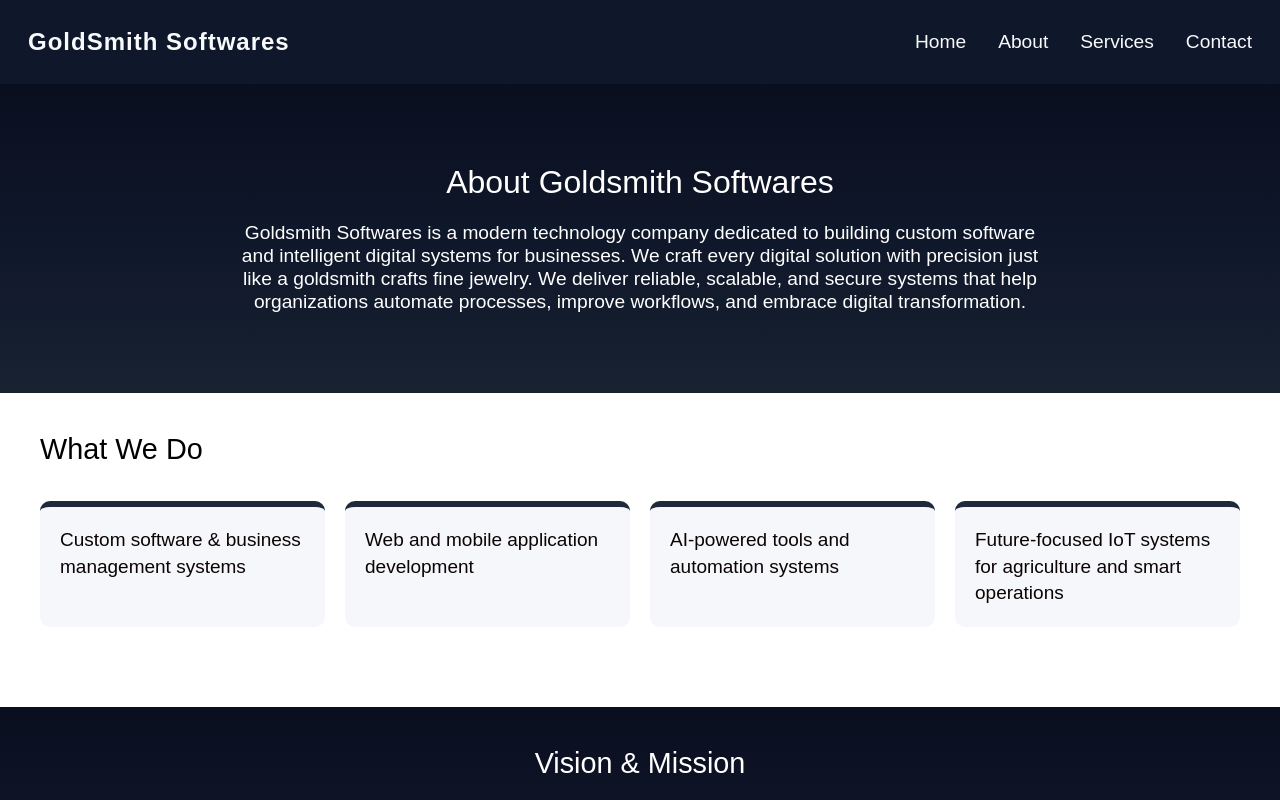
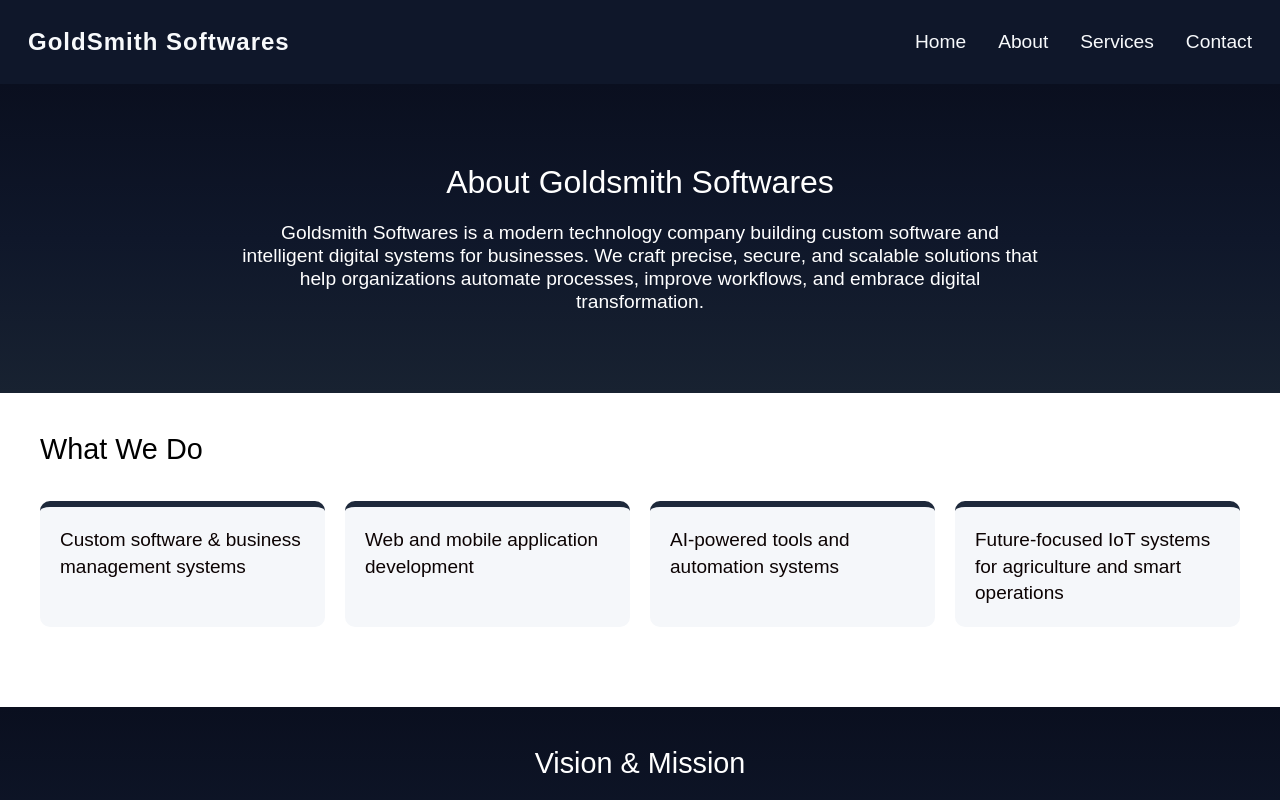
Before and after one commit to dariusjackony/Goldsmith-Software, a React (Vite) app: page /about in a window 1280 px wide. Shown: the top 800 px of the page. Built offline with nearby package versions, Linux system fonts and the light colour scheme.

Commit message:
Update:...

```diff
--- a/src/components/About/AboutPageComponents/AboutHero.jsx
+++ b/src/components/About/AboutPageComponents/AboutHero.jsx
@@ -5,11 +5,9 @@ export default function AboutHero(){
             <div className="about-hero-content">
                 <span className="abt-head">About Goldsmith Softwares</span>
                 <p className="abt-head-paragraph">
-                     Goldsmith Softwares is a modern technology company dedicated to building custom software
-                     and intelligent digital systems for businesses. We craft every digital solution with precision just
-                     like a goldsmith crafts fine jewelry.
-                     We deliver reliable, scalable, and secure systems that help organizations automate processes,
-                     improve workflows, and embrace digital transformation.
+                      Goldsmith Softwares is a modern technology company building custom software and intelligent digital
+                      systems for businesses. We craft precise, secure, and scalable solutions that help organizations
+                      automate processes, improve workflows, and embrace digital transformation.
                 </p>
             </div>
         </section>
--- a/src/components/Services/Services.css
+++ b/src/components/Services/Services.css
@@ -50,8 +50,12 @@
 @media (max-width: 480px) {
     .service-card{
         max-width: 100%;
+        padding: 20px 10px;
     }
     .service-title{
         font-size: 23px;
     }
+    .service-img {
+        width: 35px;
+    }
 }
--- a/src/components/WhyGSS/WhyGSS.css
+++ b/src/components/WhyGSS/WhyGSS.css
@@ -27,6 +27,7 @@
 @media (max-width: 480px) {
     .whyGSS-card {
         max-width: 95%;
+        padding: 12px;
     }
     .whyGSS-title{
         font-size: 23px;
```
